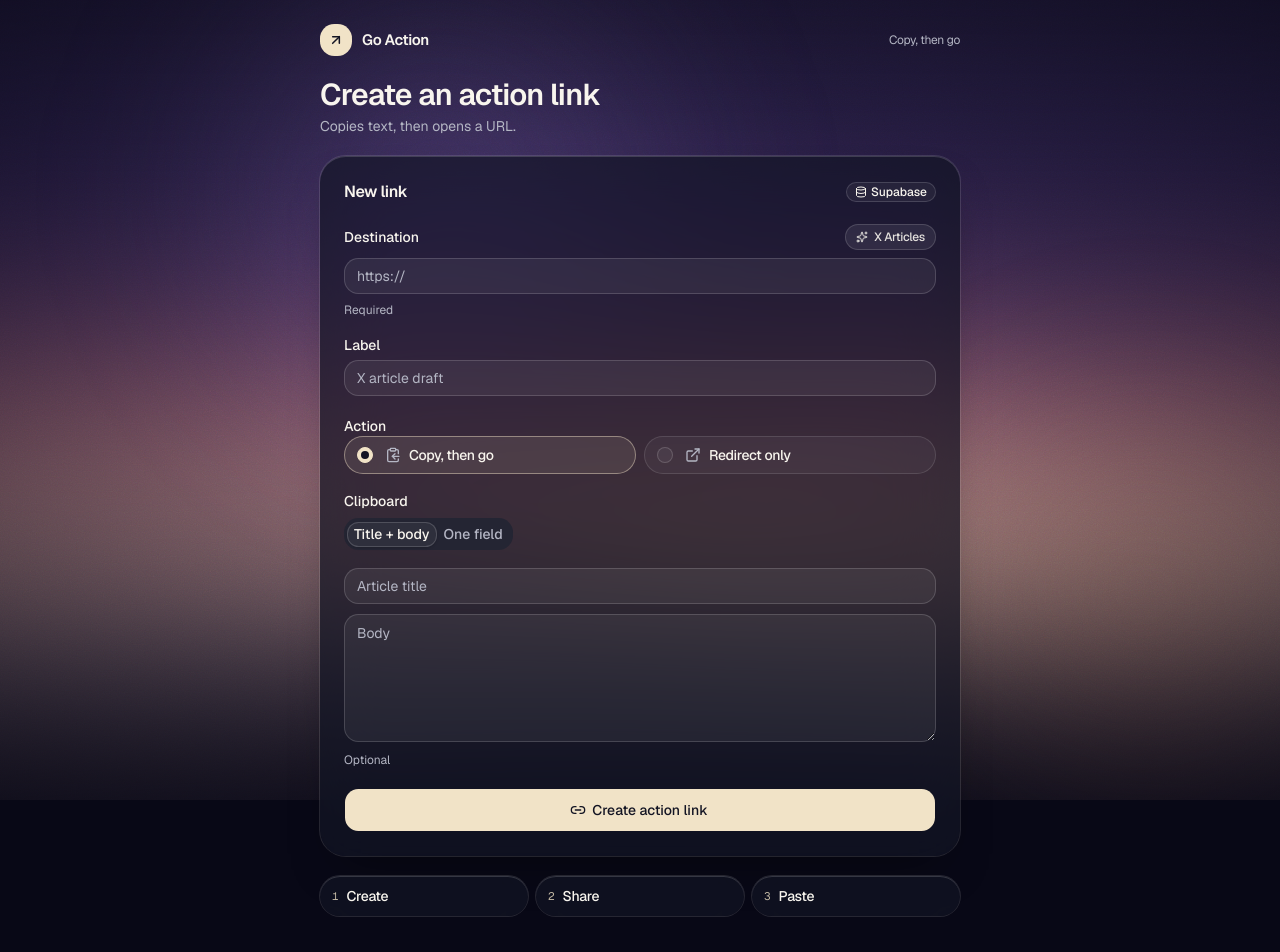
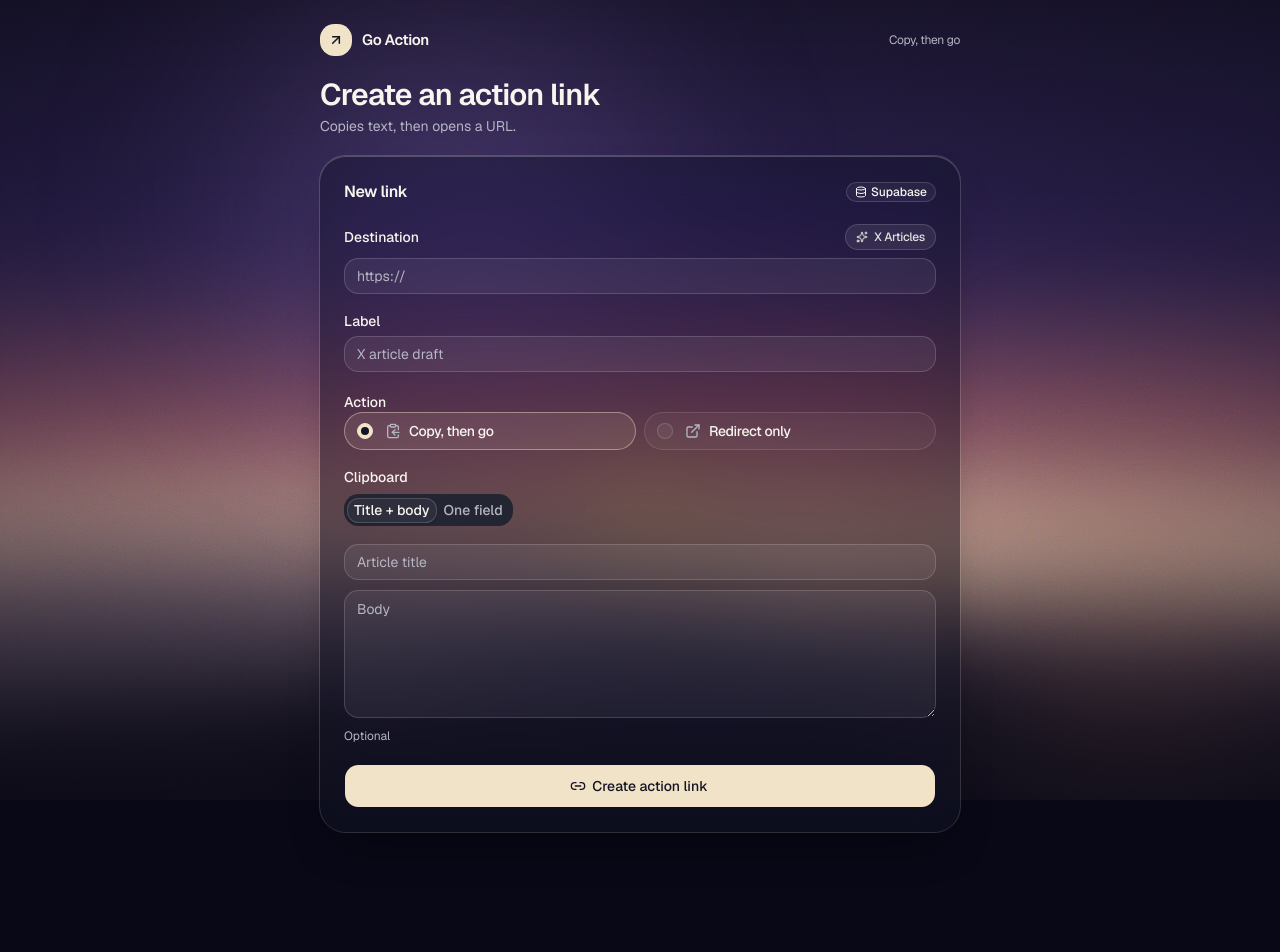
Before and after one commit to pandacover/go-action, a Next.js app: page / in a window 1280 px wide. Shown: the top 952 px of the page. After the commit the page ends 888 px from the top, so only its background shows below. Built offline with nearby package versions, Linux system fonts and the light colour scheme; no server answers.

Commit message:
Polish glass translucency and dusk atmosphere
Let more of the blurred horizon show through frosted panels, and drop
the extra how-it-works strip so the create form stays the focal point.

Co-authored-by: Luv <luvmakin01@gmail.com>

```diff
--- a/src/app/globals.css
+++ b/src/app/globals.css
@@ -118,13 +118,13 @@
 }
 
 @utility glass {
-  background-color: color-mix(in oklch, var(--card) 72%, transparent);
-  backdrop-filter: blur(28px) saturate(1.45);
-  -webkit-backdrop-filter: blur(28px) saturate(1.45);
+  background-color: color-mix(in oklch, var(--card) 48%, transparent);
+  backdrop-filter: blur(28px) saturate(1.5);
+  -webkit-backdrop-filter: blur(28px) saturate(1.5);
   box-shadow:
-    inset 0 1px 0 color-mix(in oklch, white 16%, transparent),
-    0 0 0 1px color-mix(in oklch, white 12%, transparent),
-    0 22px 48px -24px oklch(0 0 0 / 0.55);
+    inset 0 1px 0 color-mix(in oklch, white 22%, transparent),
+    0 0 0 1px color-mix(in oklch, white 16%, transparent),
+    0 22px 48px -24px oklch(0 0 0 / 0.5);
 }
 
 .atmosphere-grain {
--- a/src/app/page.tsx
+++ b/src/app/page.tsx
@@ -18,26 +18,6 @@ export default function HomePage() {
         </p>
       </section>
       <CreateForm hasDatabase={hasDatabase} />
-      <HowItWorks />
     </ComposerShell>
   )
 }
-
-function HowItWorks() {
-  return (
-    <ol className="grid grid-cols-3 gap-2">
-      <Step n="1" title="Create" />
-      <Step n="2" title="Share" />
-      <Step n="3" title="Paste" />
-    </ol>
-  )
-}
-
-function Step({ n, title }: { n: string; title: string }) {
-  return (
-    <li className="glass flex items-center gap-2 rounded-xl px-3 py-2.5">
-      <span className="font-mono text-[11px] text-primary/80">{n}</span>
-      <span className="text-sm font-medium tracking-tight">{title}</span>
-    </li>
-  )
-}
--- a/src/components/atmosphere.tsx
+++ b/src/components/atmosphere.tsx
@@ -6,7 +6,7 @@ export function Atmosphere() {
     >
       <div className="absolute inset-0 bg-[#0c0a14]" />
       <svg
-        className="absolute inset-0 h-full w-full origin-center scale-[1.35] blur-[72px]"
+        className="absolute inset-0 h-full w-full origin-center scale-[1.2] blur-[40px]"
         viewBox="0 0 1600 900"
         preserveAspectRatio="xMidYMid slice"
       >
@@ -61,8 +61,8 @@ export function Atmosphere() {
       </svg>
       <div className="absolute -top-[18%] left-[8%] size-[42rem] rounded-full bg-[radial-gradient(circle,oklch(0.62_0.12_300/0.28),transparent_68%)] blur-3xl" />
       <div className="absolute top-[38%] -right-[12%] size-[36rem] rounded-full bg-[radial-gradient(circle,oklch(0.7_0.1_40/0.22),transparent_70%)] blur-3xl" />
-      <div className="atmosphere-grain absolute inset-0 opacity-[0.18] mix-blend-overlay" />
-      <div className="absolute inset-0 bg-[radial-gradient(ellipse_at_50%_42%,transparent_28%,oklch(0.12_0.03_280/0.55)_100%)]" />
+      <div className="atmosphere-grain absolute inset-0 opacity-[0.22] mix-blend-overlay" />
+      <div className="absolute inset-0 bg-[radial-gradient(ellipse_at_50%_38%,transparent_18%,oklch(0.12_0.03_280/0.42)_100%)]" />
     </div>
   )
 }
--- a/src/components/create-form.tsx
+++ b/src/components/create-form.tsx
@@ -198,9 +198,9 @@ export function CreateForm({ hasDatabase }: CreateFormProps) {
               onInput={(event) => setDestination(event.currentTarget.value)}
               aria-invalid={Boolean(destination) && !parsedDestination.ok}
             />
-            <p className="text-xs text-muted-foreground">
-              {destinationHost ? destinationHost : "Required"}
-            </p>
+            {destinationHost ? (
+              <p className="text-xs text-muted-foreground">{destinationHost}</p>
+            ) : null}
           </div>
 
           <div className="flex flex-col gap-2">
```
